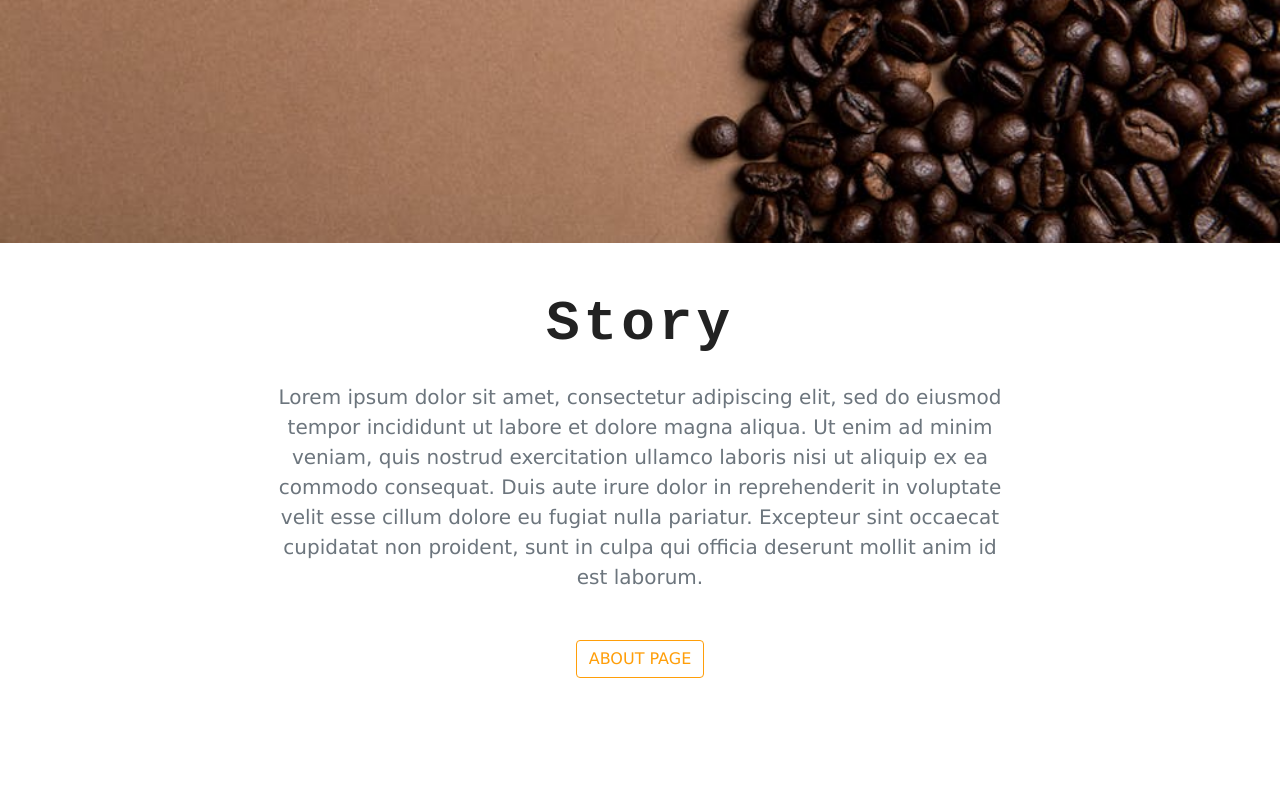
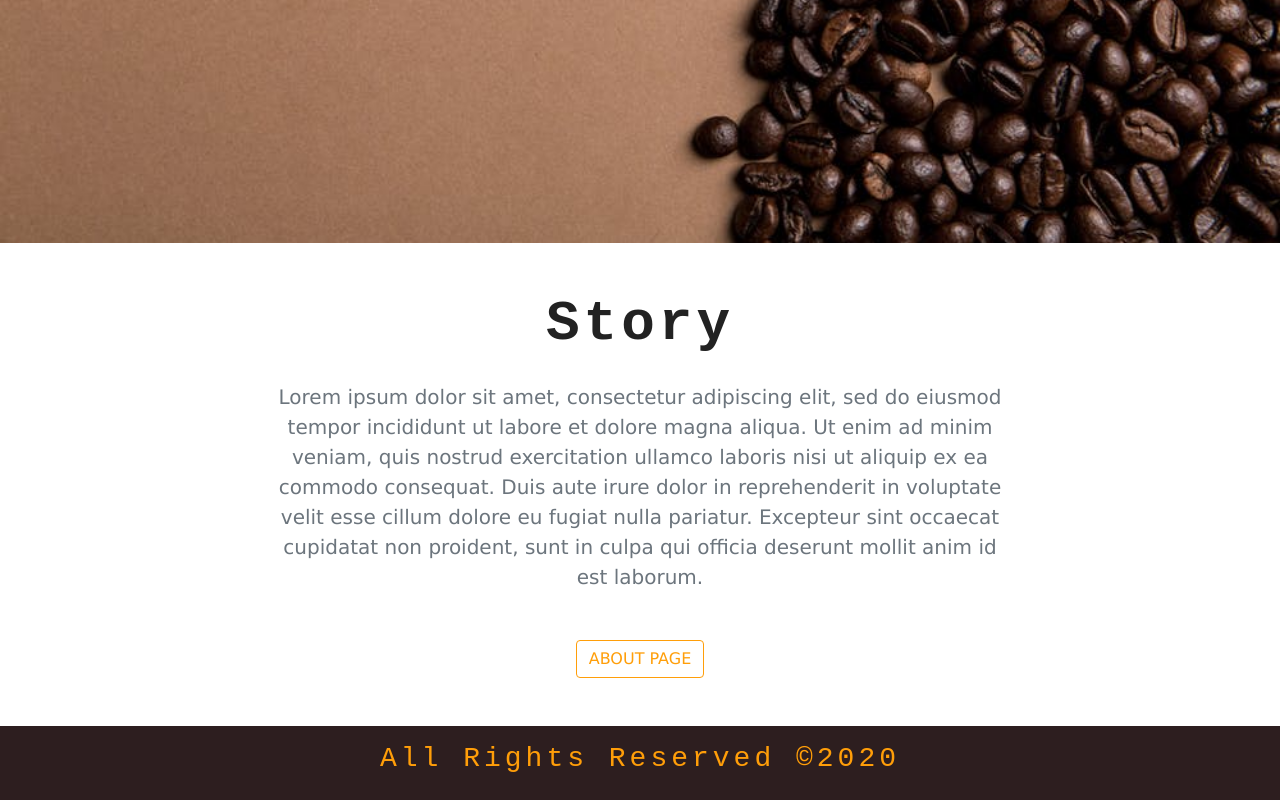
Before and after one commit to amt227/Online-Store, a Gatsby site: page / in a window 1280 px wide. Shown: the part 631-1431 px from the top of the page. Before the commit the page ends 1357 px from the top, so only its background shows below. Built offline with nearby package versions, Linux system fonts and the light colour scheme; Gatsby itself is replaced by a stand-in of ours.

Commit message:
Add footer

```diff
--- /dev/null
+++ b/src/components/globals/Footer.js
@@ -0,0 +1,17 @@
+import React from "react"
+
+export default function Footer() {
+  return (
+    <footer className="footer py-3">
+      <div className="container">
+        <div className="row">
+          <div className="col-10 mx-auto col-md-6 text-yellow text-center text-capitalize">
+            <h3>
+              All rights reserved &copy;{new Date().getFullYear().toString()}
+            </h3>
+          </div>
+        </div>
+      </div>
+    </footer>
+  )
+}
--- a/src/components/layout.css
+++ b/src/components/layout.css
@@ -46,3 +46,6 @@
   background: var(--mainYellow);
   color: var(--mainBrown);
 }
+.footer {
+  background: var(--mainBrown);
+}
--- a/src/components/layout.js
+++ b/src/components/layout.js
@@ -9,14 +9,16 @@
 import PropTypes from "prop-types"
 import { useStaticQuery, graphql } from "gatsby"
 import Navbar from "./globals/Navbar"
+import Footer from "../components/globals/Footer"
 import "./bootstrap.min.css"
 import "./layout.css"
 
 const Layout = ({ children }) => {
-  return(
+  return (
     <div>
-      <Navbar/>
+      <Navbar />
       {children}
+      <Footer />
     </div>
   )
 }
```
